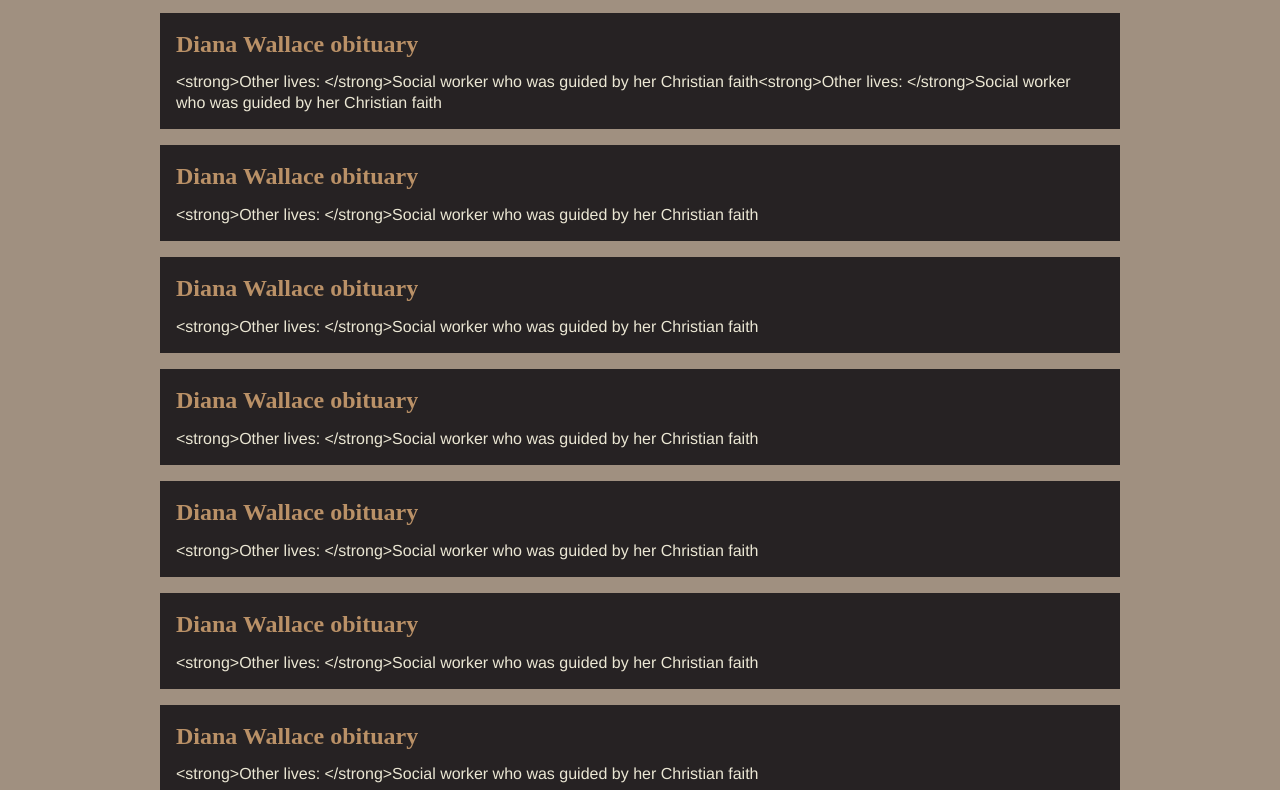
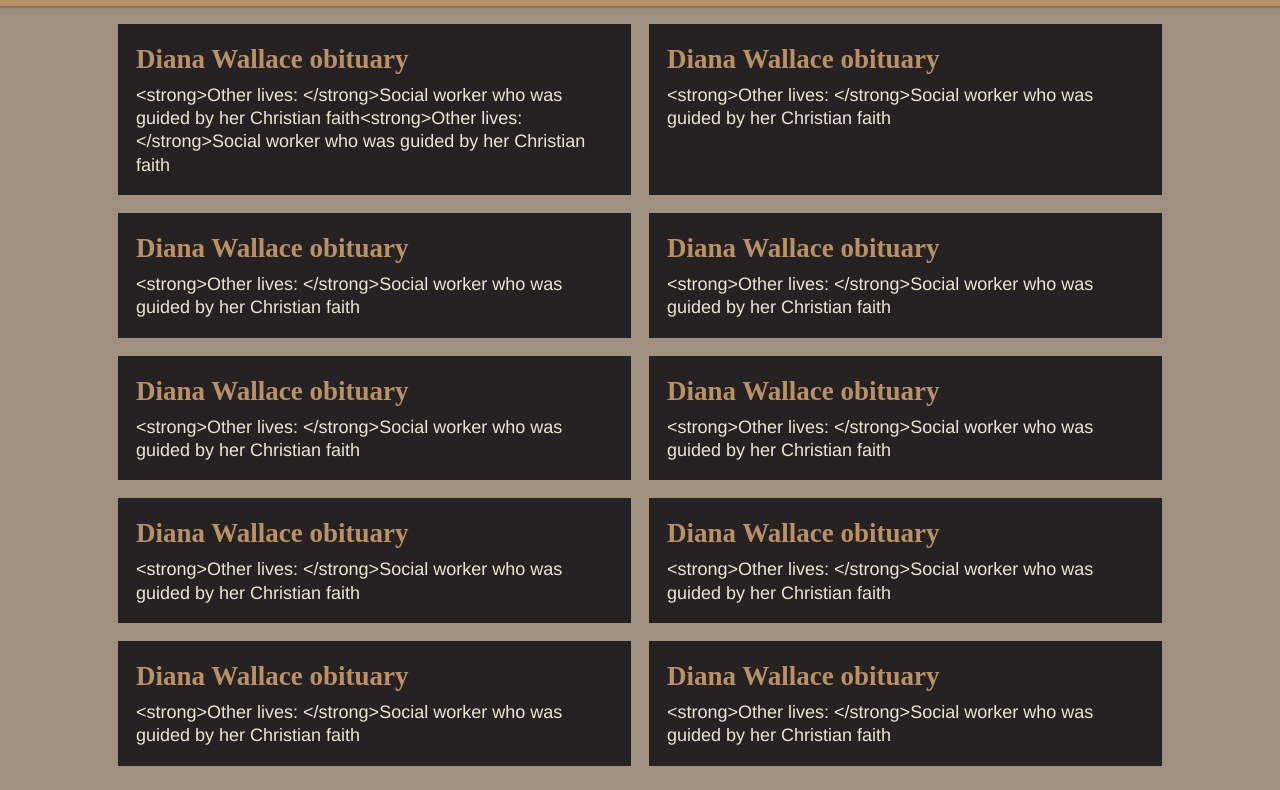
Before and after one commit to FAC10/week5-zapo, a website: page public/index.html in a window 1280 px wide. Shown: the part 77-867 px from the top of the page. Drawn offline with Linux system fonts and the light colour scheme; a web font is replaced by a local one.

Commit message:
Finished styling for larger screens
Relates #19

```diff
--- a/public/index.html
+++ b/public/index.html
@@ -17,7 +17,9 @@
     <h1 class="header__title">Die Another Day</h1>
     <img src="./assets/skull.svg" class="header__icon" alt="">
   </header>
-  <div id="app" class="container"></div>
+  <div class="container">
+    <div id="app" class="flex-container"></div>
+  </div>
   <script src="index.js"></script>
 </body>
 
--- a/public/style.css
+++ b/public/style.css
@@ -2,6 +2,17 @@
 /*light brown #BA9167*/
 /*dark beige #A09080*/
 /*cream #EBE7D4*/
+
+*,
+*:before,
+*:after {
+  box-sizing: inherit;
+}
+
+html {
+  -webkit-box-sizing: border-box;
+  box-sizing: border-box;
+}
 
 body, p, h1, h2, h3 {
   margin: 0;
@@ -47,11 +58,6 @@ body {
   margin-bottom: 1em;
 }
 
-.obit:hover {
-  transform: scale(1.025);
-  box-shadow: 0 4px 8px 4px rgba(0, 0, 0, 0.4);
-}
-
 .container {
   max-width: 60em;
   margin: 0 auto;
@@ -62,5 +68,30 @@ body {
   color: #BA9167;
   font-family: 'Carrois Gothic SC';
   text-decoration: none;
-  margin-bottom: 0.5em;
+  margin-bottom: 0.25em;
 }
+
+@media (min-width: 54em) {
+  body {
+    font-size: 1.125em;
+  }
+
+  .flex-container {
+    margin-left: -1em;
+    margin-bottom: -1em;
+    display: flex;
+    flex-wrap: wrap;
+  }
+
+  .obit {
+    flex: 0 0 calc(50% - 1em);
+    margin-left: 1em;
+    margin-bottom: 1em;
+  }
+
+  .obit:hover,
+  .obit:focus {
+    transform: scale(1.025);
+    box-shadow: 0 4px 8px 4px rgba(0, 0, 0, 0.4);
+  }
+}
```
